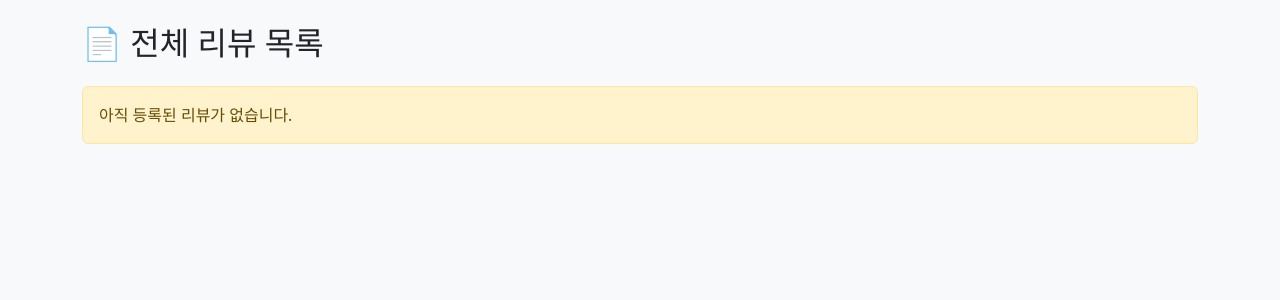
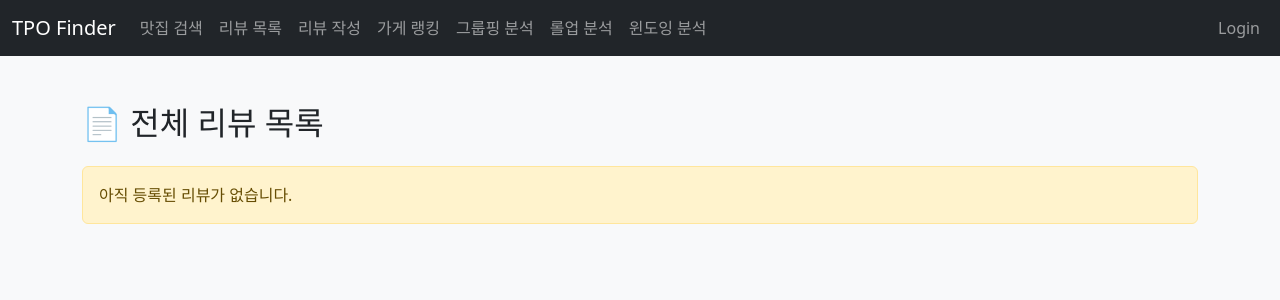
Before and after one commit to seoyoung1214/Seoul-TPO-Restaurant-Finder, a PHP site: page /team12/reviews.php in a window 1280 px wide. Shown: the top 300 px of the page. Run offline with PHP 8.4, Linux system fonts and the light colour scheme; data that the repository does not hold is empty.

Commit message:
feat: header.php 수정 중, 리뷰목록과 검색에 헤더 추가

```diff
--- a/public/header.php
+++ b/public/header.php
@@ -10,21 +10,34 @@
 
 <nav class="navbar navbar-expand-lg navbar-dark bg-dark mb-4">
     <div class="container-fluid">
-        <a class="navbar-brand" href="/team05/index.php">TPO Finder</a>
+        <a class="navbar-brand" href="/Seoul-TPO-Restaurant-Finder/public/index.php">TPO Finder</a>
 
         <div class="collapse navbar-collapse">
             <ul class="navbar-nav me-auto">
 
                 <li class="nav-item">
-                    <a class="nav-link" href="/team05/search.php">Search</a>
+                    <a class="nav-link" href="/Seoul-TPO-Restaurant-Finder/public/search.php">맛집 검색</a>
                 </li>
 
                 <li class="nav-item">
-                    <a class="nav-link" href="/team05/analysis_group.php">Analysis</a>
+                    <a class="nav-link" href="/Seoul-TPO-Restaurant-Finder/public/reviews.php">리뷰 목록</a>
                 </li>
 
                 <li class="nav-item">
-                    <a class="nav-link" href="/team05/my_reviews.php">My Reviews</a>
+                    <a class="nav-link" href="/Seoul-TPO-Restaurant-Finder/public/review_create.php">리뷰 작성</a>
+                </li>
+                <li class="nav-item">
+                    <a class="nav-link" href="/Seoul-TPO-Restaurant-Finder/public/analysis_rank.php">가게 랭킹</a>
+                </li>
+                <li class="nav-item">
+                    <a class="nav-link" href="/Seoul-TPO-Restaurant-Finder/public/analysis_group.php">그룹핑 분석</a>
+                </li>
+                <li class="nav-item">
+                    <a class="nav-link" href="/Seoul-TPO-Restaurant-Finder/public/analysis_rollup.php">롤업 분석</a>
+                </li>
+
+                <li class="nav-item">
+                    <a class="nav-link" href="/Seoul-TPO-Restaurant-Finder/public/analysis_window.php">윈도잉 분석</a>
                 </li>
             </ul>
 
@@ -36,11 +49,11 @@
                         </span>
                     </li>
                     <li class="nav-item">
-                        <a class="nav-link" href="/team05/logout.php">Logout</a>
+                        <a class="nav-link" href="/Seoul-TPO-Restaurant-Finder/public/logout.php">Logout</a>
                     </li>
                 <?php else: ?>
                     <li class="nav-item">
-                        <a class="nav-link" href="/team05/login.php">Login</a>
+                        <a class="nav-link" href="/Seoul-TPO-Restaurant-Finder/public/login.php">Login</a>
                     </li>
                 <?php endif; ?>
             </ul>
--- a/public/reviews.php
+++ b/public/reviews.php
@@ -1,8 +1,7 @@
 <?php
-require_once __DIR__ . '/../config/db.php';
 session_start();
-
-// DB 커넥션
+require_once "../config/db.php";
+require_once __DIR__ . "/header.php";
 $pdo = getDB();
 ?>
 
--- a/public/search.php
+++ b/public/search.php
@@ -1,6 +1,7 @@
 <?php
 require_once "../config/db.php";
 session_start();
+require_once __DIR__ . '/header.php';
 $conn = getDB();
 
 // --- 필터 값 수신 ---
```
